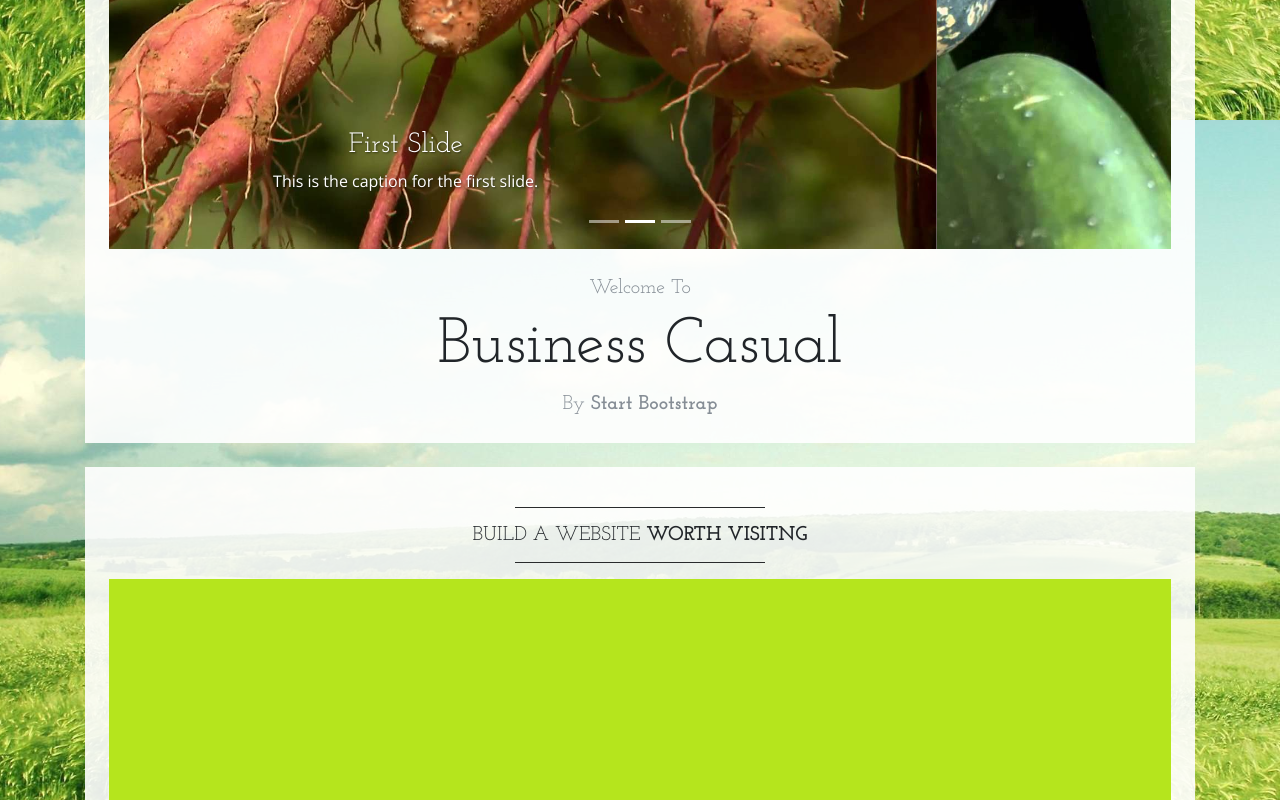
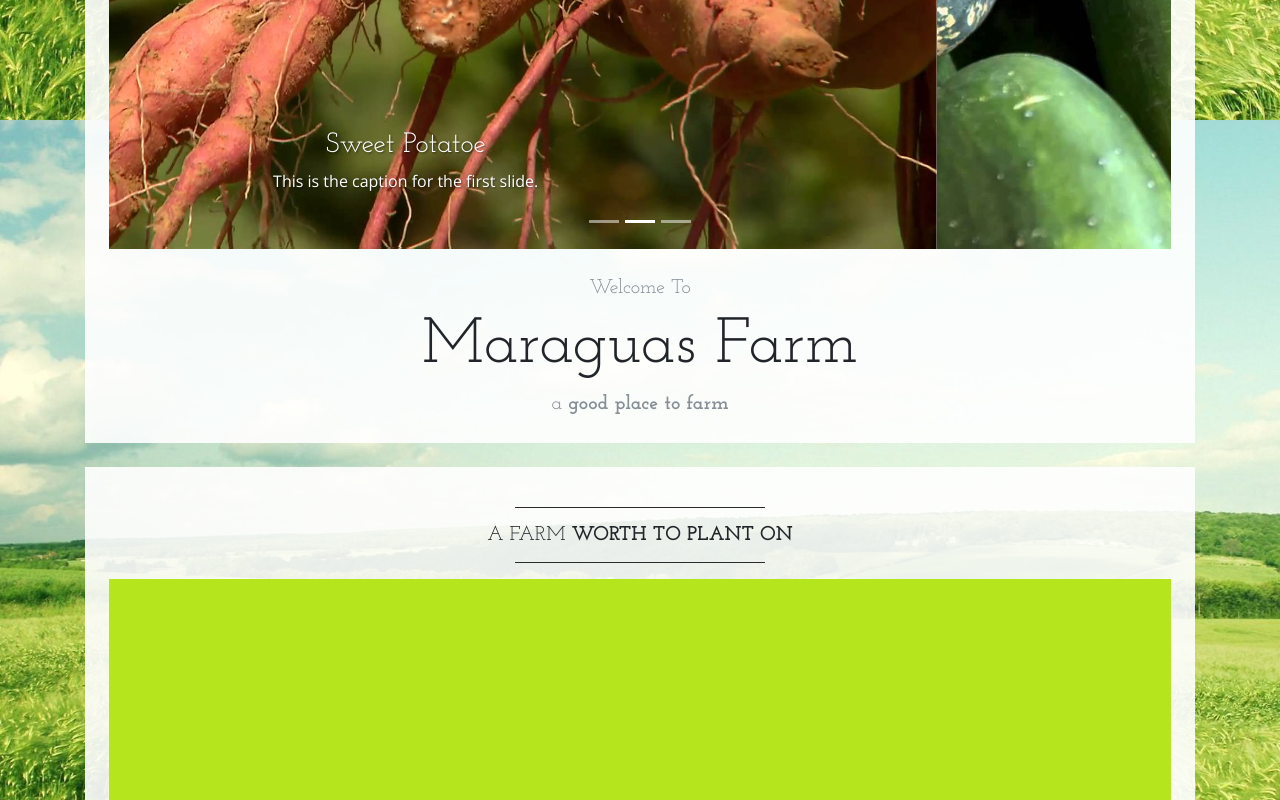
Before and after one commit to paylolomar/Maraguas, a website: page index.html in a window 1280 px wide. Shown: the part 680-1480 px from the top of the page. Drawn offline with nearby package versions, Linux system fonts and the light colour scheme.

Commit message:
cambios a el index
aqui es donde el negro nada

```diff
--- a/index.html
+++ b/index.html
@@ -30,7 +30,7 @@
     <!-- Navigation -->
     <nav class="navbar navbar-expand-lg navbar-light bg-faded py-lg-4">
       <div class="container">
-        <a class="navbar-brand text-uppercase text-expanded font-weight-bold d-lg-none" href="#">Start Bootstrap</a>
+        <a class="navbar-brand text-uppercase text-expanded font-weight-bold d-lg-none" href="#">Maraguas Farm</a>
         <button class="navbar-toggler" type="button" data-toggle="collapse" data-target="#navbarResponsive" aria-controls="navbarResponsive" aria-expanded="false" aria-label="Toggle navigation">
           <span class="navbar-toggler-icon"></span>
         </button>
@@ -69,21 +69,21 @@
             <div class="carousel-item active">
               <img class="d-block img-fluid w-100" src="img/slide-1.jpg" alt="">
               <div class="carousel-caption d-none d-md-block">
-                <h3 class="text-shadow">First Slide</h3>
+                <h3 class="text-shadow">Sweet Potatoe</h3>
                 <p class="text-shadow">This is the caption for the first slide.</p>
               </div>
             </div>
             <div class="carousel-item">
               <img class="d-block img-fluid w-100" src="img/slide-2.jpg" alt="">
               <div class="carousel-caption d-none d-md-block">
-                <h3 class="text-shadow">Second Slide</h3>
+                <h3 class="text-shadow">Cucumber</h3>
                 <p class="text-shadow">This is the caption for the second slide.</p>
               </div>
             </div>
             <div class="carousel-item">
               <img class="d-block img-fluid w-100" src="img/slide-3.jpg" alt="">
               <div class="carousel-caption d-none d-md-block">
-                <h3 class="text-shadow">Third Slide</h3>
+                <h3 class="text-shadow">More Sweet Potatoe</h3>
                 <p class="text-shadow">This is the caption for the third slide.</p>
               </div>
             </div>
@@ -100,17 +100,17 @@
         <!-- Welcome Message -->
         <div class="text-center mt-4">
           <div class="text-heading text-muted text-lg">Welcome To</div>
-          <h1 class="my-2">Business Casual</h1>
-          <div class="text-heading text-muted text-lg">By
-            <strong>Start Bootstrap</strong>
+          <h1 class="my-2">Maraguas Farm</h1>
+          <div class="text-heading text-muted text-lg">a
+            <strong>good place to farm</strong>
           </div>
         </div>
       </div>
 
       <div class="bg-faded p-4 my-4">
         <hr class="divider">
-        <h2 class="text-center text-lg text-uppercase my-0">Build a website
-          <strong>worth visitng</strong>
+        <h2 class="text-center text-lg text-uppercase my-0">A Farm
+          <strong>worth to plant on</strong>
         </h2>
         <hr class="divider">
         <img class="img-fluid float-left mr-4 d-none d-lg-block" src="img/intro-pic.jpg" alt="">
@@ -134,7 +134,7 @@
 
     <footer class="bg-faded text-center py-5">
       <div class="container">
-        <p class="m-0">Copyright &copy; Your Website 2017</p>
+        <p class="m-0">Copyright &copy; Avendaño-Mejía Programing co. 2017</p>
       </div>
     </footer>
 
```
